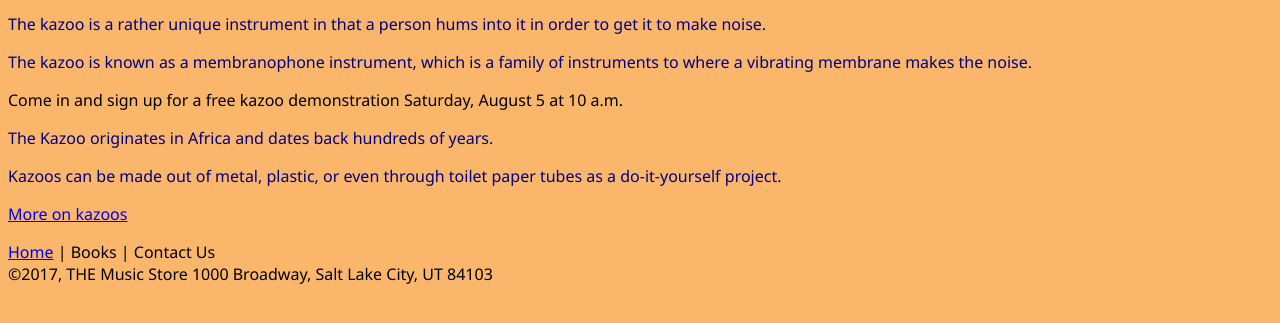
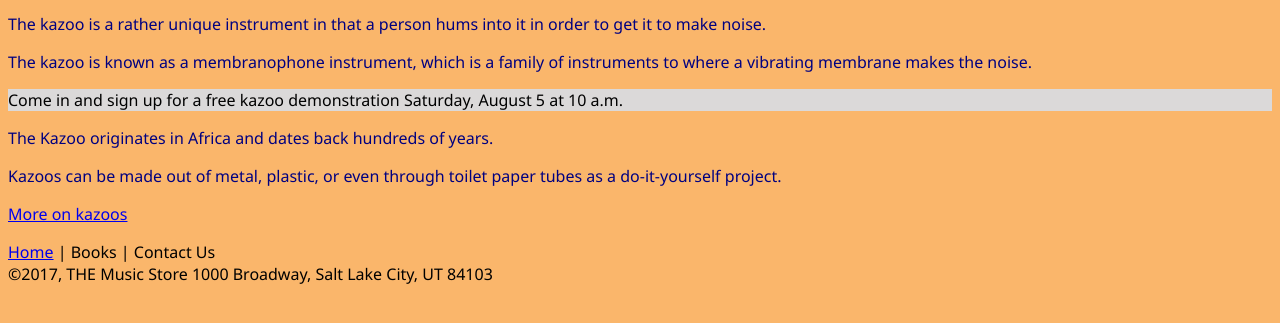
Before and after one commit to Michelleuou/Certification-Prep_Michelle, a plain HTML site: page Domain_2/MusicStore2/22b2-spotlight.html in a window 1280 px wide. Shown: the part 399-722 px from the top of the page. Drawn offline with Linux system fonts and the light colour scheme.

Commit message:
Update 22b2-spotlight.html

```diff
--- a/Domain_2/MusicStore2/22b2-spotlight.html
+++ b/Domain_2/MusicStore2/22b2-spotlight.html
@@ -26,7 +26,7 @@
                 the noise.
             </p>
             <p>
-                <aside>
+                <aside id="sidenote">
                     Come in and sign up for a free kazoo demonstration
                     Saturday, August 5 at 10 a.m.
                 </aside>
```
